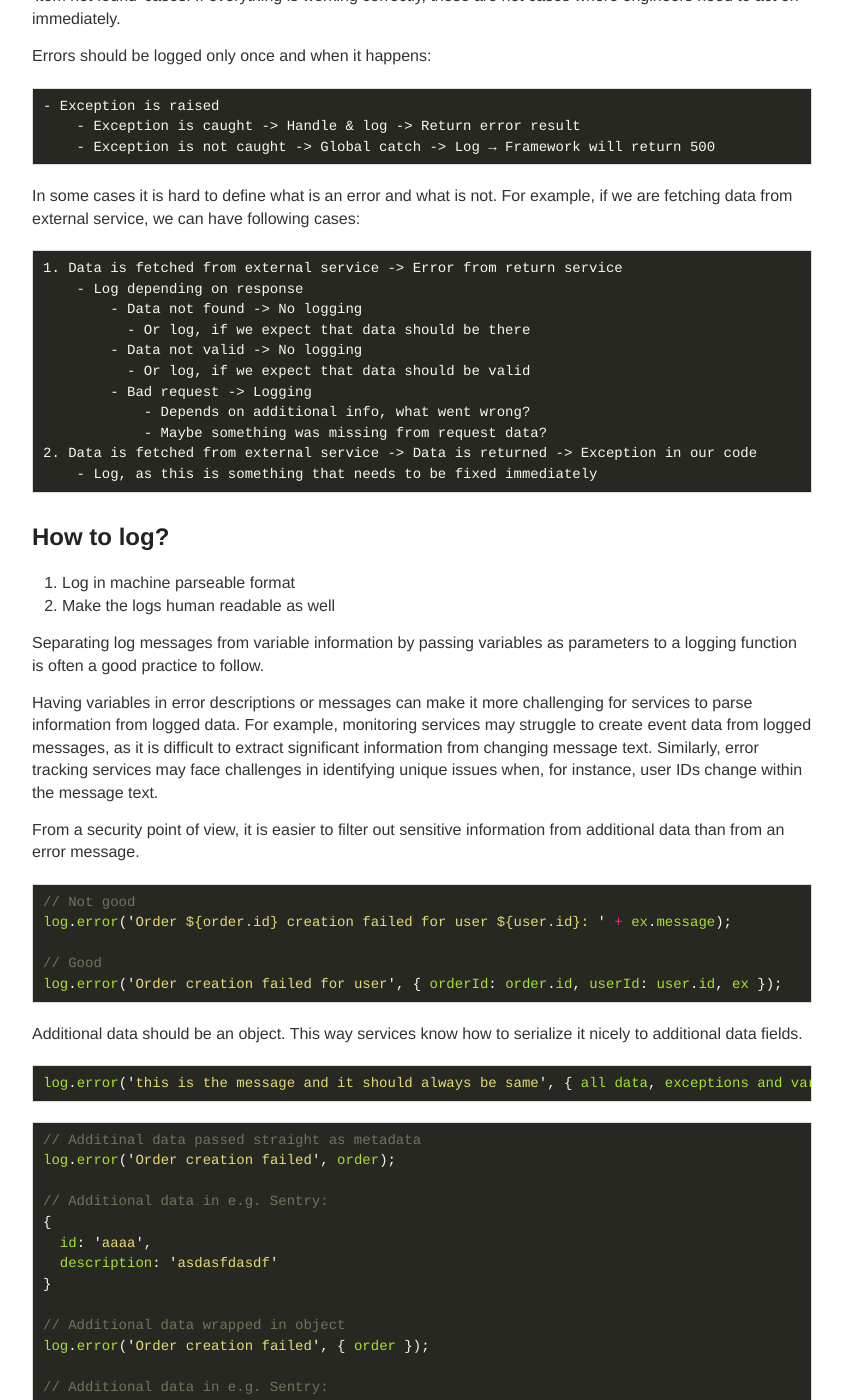
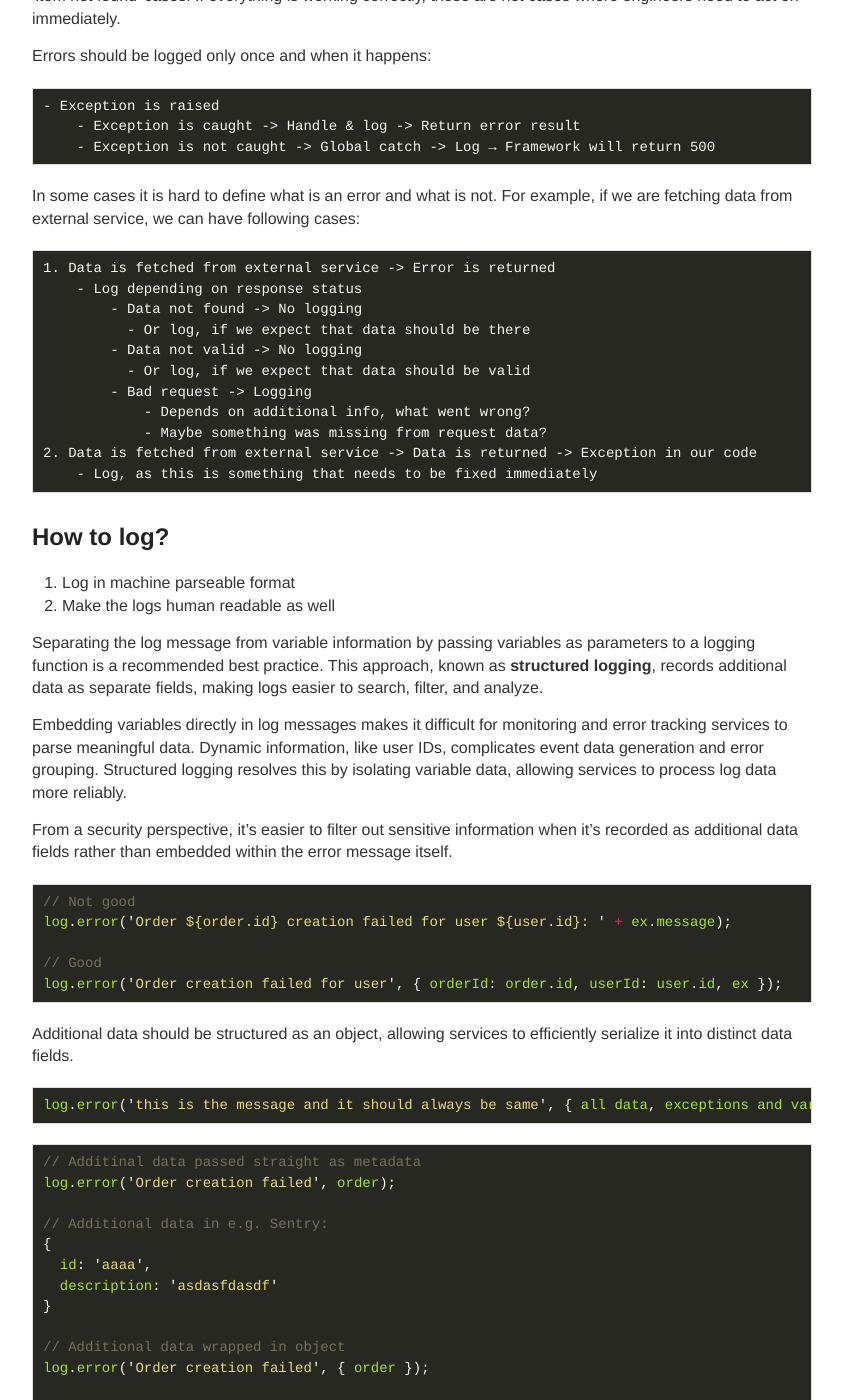
Before and after one commit to ttu/ttu.github.io, a Jekyll site: the page built from _posts/2022-3-25-logging-what-why-how.md, in a window 1280 px wide and 1400 px high, scrolled down 1149 px. Shown: the whole window, without its empty margins (218-1061 px from the left). Built offline with Jekyll 4.4.1, drawn with Linux system fonts in a browser that asks for light colours; some of the changed text lies outside the part shown.

Commit message:
Updare conclusion and structured logging from logging post

````diff
--- a/_posts/2022-3-25-logging-what-why-how.md
+++ b/_posts/2022-3-25-logging-what-why-how.md
@@ -46,8 +46,8 @@
 In some cases it is hard to define what is an error and what is not. For example, if we are fetching data from external service, we can have following cases:
 
 ```
-1. Data is fetched from external service -> Error from return service
-    - Log depending on response
+1. Data is fetched from external service -> Error is returned
+    - Log depending on response status
         - Data not found -> No logging
           - Or log, if we expect that data should be there
         - Data not valid -> No logging
@@ -64,11 +64,11 @@
 1. Log in machine parseable format
 2. Make the logs human readable as well
 
-Separating log messages from variable information by passing variables as parameters to a logging function is often a good practice to follow.
+Separating the log message from variable information by passing variables as parameters to a logging function is a recommended best practice. This approach, known as **structured logging**, records additional data as separate fields, making logs easier to search, filter, and analyze.
 
-Having variables in error descriptions or messages can make it more challenging for services to parse information from logged data. For example, monitoring services may struggle to create event data from logged messages, as it is difficult to extract significant information from changing message text. Similarly, error tracking services may face challenges in identifying unique issues when, for instance, user IDs change within the message text.
+Embedding variables directly in log messages makes it difficult for monitoring and error tracking services to parse meaningful data. Dynamic information, like user IDs, complicates event data generation and error grouping. Structured logging resolves this by isolating variable data, allowing services to process log data more reliably.
 
-From a security point of view, it is easier to filter out sensitive information from additional data than from an error message.
+From a security perspective, it’s easier to filter out sensitive information when it’s recorded as additional data fields rather than embedded within the error message itself.
 
 ```js
 // Not good
@@ -78,7 +78,7 @@
 log.error('Order creation failed for user', { orderId: order.id, userId: user.id, ex });
 ```
 
-Additional data should be an object. This way services know how to serialize it nicely to additional data fields.
+Additional data should be structured as an object, allowing services to efficiently serialize it into distinct data fields.
 
 ```js
 log.error('this is the message and it should always be same', { all data, exceptions and variables in additional data });
@@ -153,11 +153,11 @@
 
 ### Logging in Python
 
-Python has slightly different recommendations for logging compared to most other languages. Interpolation of logged messages is often recommended when using logging.
+Python has slightly different recommendations for logging compared to most other languages. Interpolation of logged messages is often recommended when using logging rather than structured logging.
 
 Services employ mappers and parsers to address this "issue" giving them the capability to use passed arguments to extract logged data.
 
-For new projects, it might be advisable to pass all variables in arguments (args). However, it's important to bear in mind that if libraries include logging code, they likely use interpolation.
+For new projects, it might be advisable to pass all variables in structured format. However, it's important to bear in mind that if libraries include logging code, they likely use interpolation.
 
 **Adding exception info to log**
 
@@ -200,12 +200,18 @@
 # In this case args doesn't need to be an object as it is interpolated to message
 ```
 
-### Python and extra-object
+### Python, extra-object and structured logging
 
-In some examples, additional data is passed as [an extra object](https://docs.python.org/3/library/logging.html#logrecord-attributes) and using it can be beneficial in some cases. The use of an extra object is beneficial in scenarios where specific information must be included in all application logs, and these details depend on the execution context (e.g., session_id, request_user_id).
+In some examples, additional structured data is passed as [an extra object](https://docs.python.org/3/library/logging.html#logrecord-attributes) and using it can be beneficial in some cases. The use of an extra object is beneficial in scenarios where specific information must be included in all application logs, and these details depend on the execution context (e.g., session_id, request_user_id).
 
 It is important to note that certain property names, such as `message` and `asctime`, are reserved in the extra-object and should not be used.
 
-[extra in Sentry](https://docs.sentry.io/platforms/python/integrations/logging/)
+Example of using extra in [Sentry](https://docs.sentry.io/platforms/python/integrations/logging/) and in [DataDog](https://www.datadoghq.com/blog/python-logging-best-practices/#add-custom-attributes-to-your-json-logs).
 
-[extra in DataDog](https://www.datadoghq.com/blog/python-logging-best-practices/#add-custom-attributes-to-your-json-logs)
+Structured logging can be implemented with [Python standard library](https://docs.python.org/3/howto/logging-cookbook.html#implementing-structured-logging), but it might be worth considering using a library like [structlog](https://www.structlog.org/en/stable/).
+
+## Conclusion
+
+Incorporating logging best practices is crucial for maintaining reliable and easily debuggable applications. Logging provides insights into an application’s behavior and helps identify issues effectively. Structured logging, where log messages and variable data are separated, enables monitoring and error tracking services to parse information more accurately and enhances the security of log data by simplifying sensitive information filtering.
+
+Careful consideration of what to log, how to log it, and using appropriate logging tools will help ensure the logs are both informative and help to identify issues and their root causes.
````
